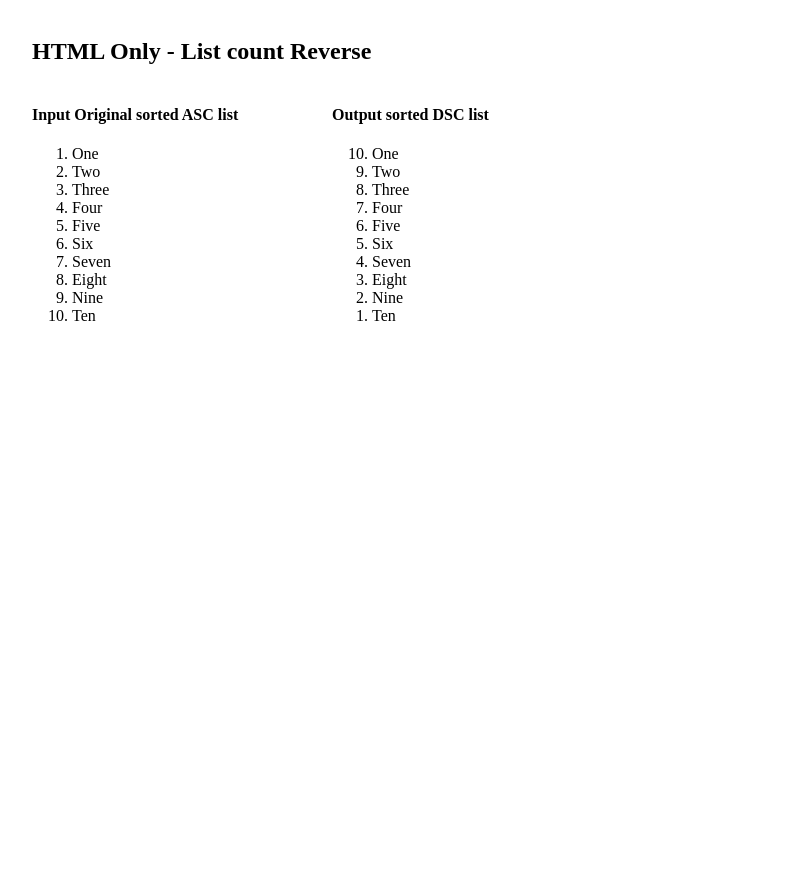
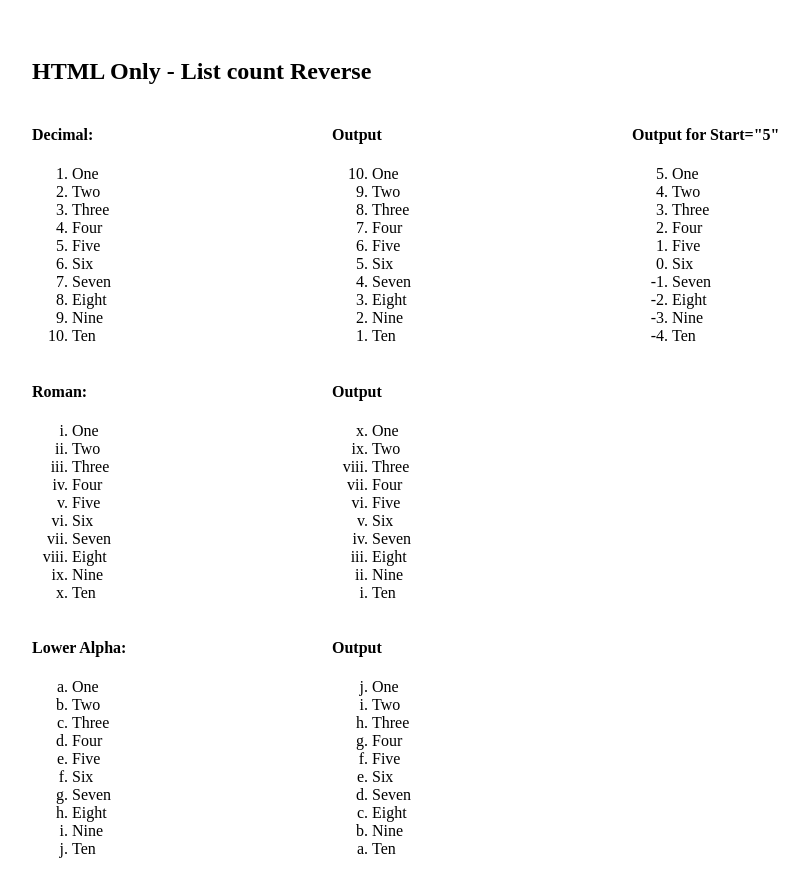
Before and after one commit to HarishBoke/CSS, a plain HTML site: page ol-list-count-reversed/ol-list-count-reversed.html in a window 1280 px wide. Shown: the whole page, without its empty margins (6-815 px from the left). Before the commit the page ends 800 px from the top, so only its background shows below. Drawn offline with Linux system fonts and the light colour scheme.

Commit message:
Added types and scenarios like start

```diff
--- a/ol-list-count-reversed/main.css
+++ b/ol-list-count-reversed/main.css
@@ -8,3 +8,12 @@
   .container {
     min-width: 300px
   }
+  .list-style-decimal {
+    list-style-type: decimal;
+  }
+  .list-style-lower-roman {
+    list-style-type: lower-roman;
+  }
+  .list-style-lower-alpha {
+    list-style-type: lower-alpha;
+  }
--- a/ol-list-count-reversed/ol-list-count-reversed.html
+++ b/ol-list-count-reversed/ol-list-count-reversed.html
@@ -1,4 +1,4 @@
-<! <!DOCTYPE html>
+<!DOCTYPE html>
 <html>
 <head>
     <meta charset="utf-8" />
@@ -9,10 +9,10 @@
 </head>
 <body>
         <h2>HTML Only - List count Reverse</h2>
-        <div class="wrapper">
+        <div class="wrapper" name="Decimal">
           <div name="original" class="container">
-            <h4>Input Original sorted ASC list</h4>
-            <ol>
+            <h4>Decimal: </h4>
+            <ol class="list-style-decimal">
               <li>
                 One
               </li>
@@ -46,8 +46,8 @@
             </ol>
           </div>
           <div name="result" class="container">
-            <h4>Output sorted DSC list</h4>
-            <ol reversed>
+            <h4>Output </h4>
+            <ol reversed class="list-style-decimal">
               <li>
                 One
               </li>
@@ -80,6 +80,188 @@
               </li>
             </ol>
           </div>
+          <div name="result" class="container">
+              <h4>Output for Start="5"</h4>
+              <ol reversed class="list-style-decimal" start="5">
+                <li>
+                  One
+                </li>
+                <li>
+                  Two
+                </li>
+                <li>
+                  Three
+                </li>
+                <li>
+                  Four
+                </li>
+                <li>
+                  Five
+                </li>
+                <li>
+                  Six
+                </li>
+                <li>
+                  Seven
+                </li>
+                <li>
+                  Eight
+                </li>
+                <li>
+                  Nine
+                </li>
+                <li>
+                  Ten
+                </li>
+              </ol>
+            </div>
         </div>
+
+
+        <div class="wrapper" name="Roman">
+            <div name="original" class="container">
+              <h4>Roman:</h4>
+              <ol class="list-style-lower-roman">
+                <li>
+                  One
+                </li>
+                <li>
+                  Two
+                </li>
+                <li>
+                  Three
+                </li>
+                <li>
+                  Four
+                </li>
+                <li>
+                  Five
+                </li>
+                <li>
+                  Six
+                </li>
+                <li>
+                  Seven
+                </li>
+                <li>
+                  Eight
+                </li>
+                <li>
+                  Nine
+                </li>
+                <li>
+                  Ten
+                </li>
+              </ol>
+            </div>
+            <div name="result" class="container">
+              <h4>Output</h4>
+              <ol reversed class="list-style-lower-roman">
+                <li>
+                  One
+                </li>
+                <li>
+                  Two
+                </li>
+                <li>
+                  Three
+                </li>
+                <li>
+                  Four
+                </li>
+                <li>
+                  Five
+                </li>
+                <li>
+                  Six
+                </li>
+                <li>
+                  Seven
+                </li>
+                <li>
+                  Eight
+                </li>
+                <li>
+                  Nine
+                </li>
+                <li>
+                  Ten
+                </li>
+              </ol>
+            </div>
+          </div>
+
+          <div class="wrapper" name="Lower Alpha">
+              <div name="original" class="container">
+                <h4>Lower Alpha:</h4>
+                <ol class="list-style-lower-alpha">
+                  <li>
+                    One
+                  </li>
+                  <li>
+                    Two
+                  </li>
+                  <li>
+                    Three
+                  </li>
+                  <li>
+                    Four
+                  </li>
+                  <li>
+                    Five
+                  </li>
+                  <li>
+                    Six
+                  </li>
+                  <li>
+                    Seven
+                  </li>
+                  <li>
+                    Eight
+                  </li>
+                  <li>
+                    Nine
+                  </li>
+                  <li>
+                    Ten
+                  </li>
+                </ol>
+              </div>
+              <div name="result" class="container">
+                <h4>Output</h4>
+                <ol reversed class="list-style-lower-alpha">
+                  <li>
+                    One
+                  </li>
+                  <li>
+                    Two
+                  </li>
+                  <li>
+                    Three
+                  </li>
+                  <li>
+                    Four
+                  </li>
+                  <li>
+                    Five
+                  </li>
+                  <li>
+                    Six
+                  </li>
+                  <li>
+                    Seven
+                  </li>
+                  <li>
+                    Eight
+                  </li>
+                  <li>
+                    Nine
+                  </li>
+                  <li>
+                    Ten
+                  </li>
+                </ol>
+              </div>
+            </div>
 </body>
 </html>
```
